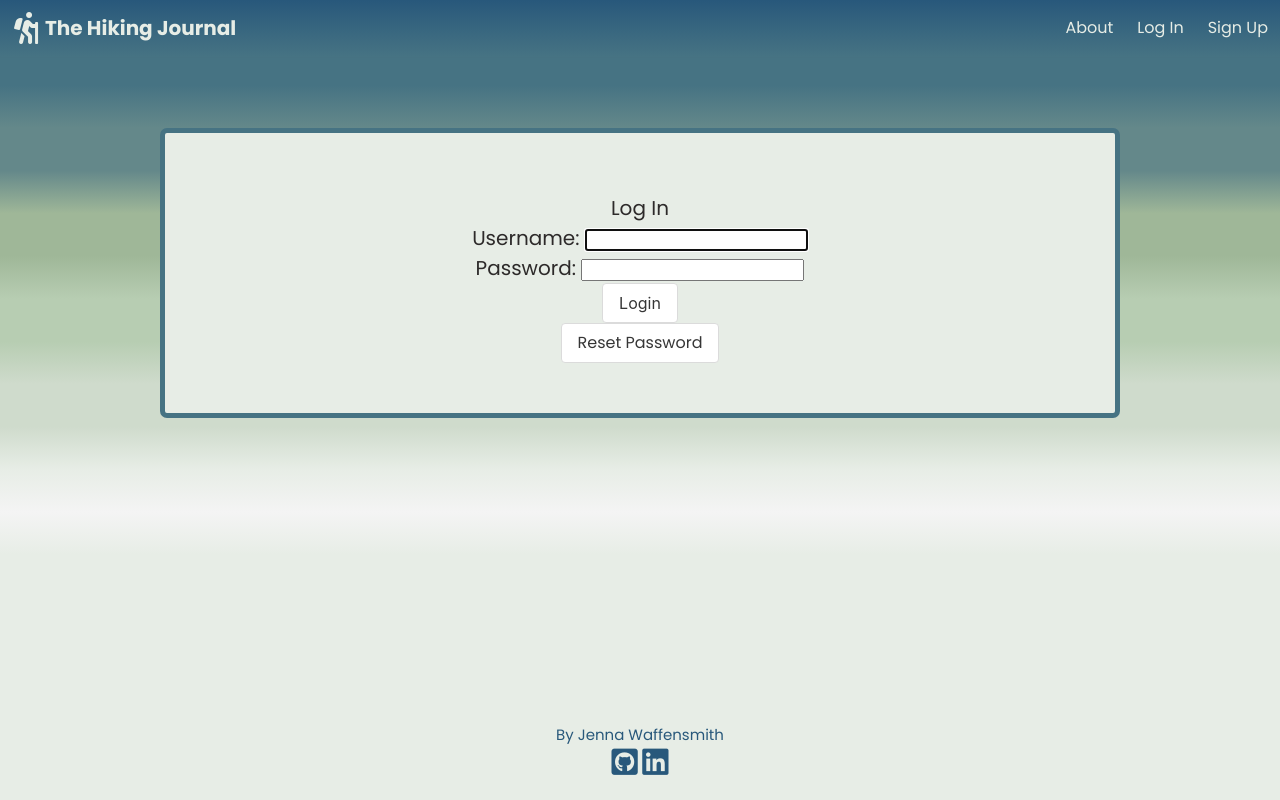
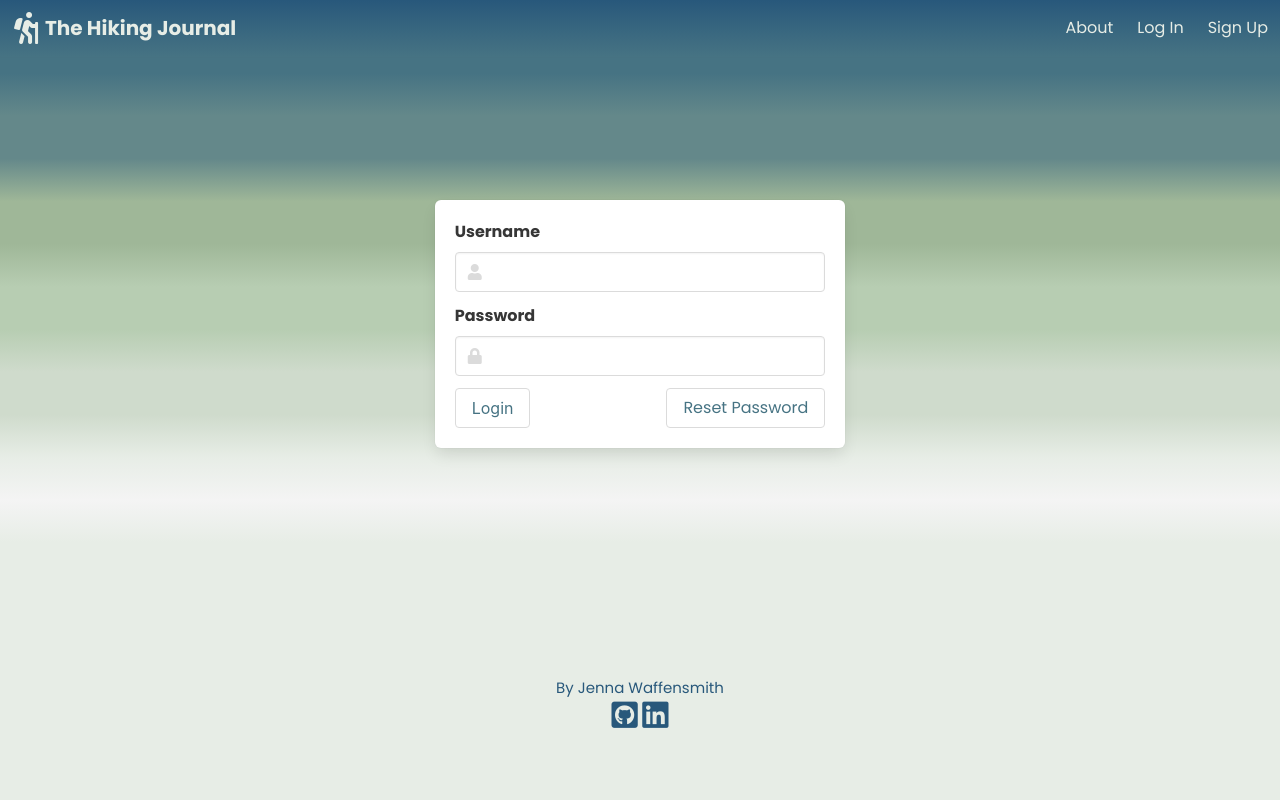
Before and after one commit to jwaffensmith/hiking-journal, a Django app: page /accounts/login/ in a window 1280 px wide. Run offline with Django 3.2, Linux system fonts and the light colour scheme; some libraries are stand-ins or nearby versions.

Commit message:
styled login page

```diff
--- a/main_app/static/css/style.css
+++ b/main_app/static/css/style.css
@@ -62,10 +62,8 @@ nav.navbar.is-fixed-top .navbar-end .login-button:hover, nav.navbar.is-fixed-top
 }
 
 .footer {
-  padding: 20px;
   background: #e7ede6;
   width: 100%;
-  bottom: 0;
   position: fixed;
 }
 .footer .contact-info {
@@ -209,28 +207,28 @@ a.edit-link:hover, a.delete-link:hover {
   transform: scale(1.05);
 }
 
-#site-btn {
+.site-btn {
   color: #467383;
   outline: none !important;
 }
 
-#site-btn:hover {
+.site-btn:hover {
   color: #467383;
   border-color: #467383;
 }
 
-#site-btn:active {
+.site-btn:active {
   color: #467383;
   border-color: #467383;
   box-shadow: none;
   outline: none !important;
 }
 
-#site-btn:focus {
+.site-btn:focus {
   box-shadow: 0 0 5px #64888a;
 }
 
-#site-btn:hover:after {
+.site-btn:hover:after {
   pointer-events: none;
   outline: none !important;
   border-color: #467383;
--- a/main_app/static/scss/style.scss
+++ b/main_app/static/scss/style.scss
@@ -91,10 +91,8 @@ nav.navbar.is-fixed-top {
     }
 
 .footer {
-    padding: 20px;
     background: $footer;
     width:100%;
-    bottom: 0;
     position: fixed;
 
     .contact-info {
@@ -256,28 +254,28 @@ a.edit-link:hover, a.delete-link:hover  {
 
 }
 
-#site-btn {
+.site-btn {
     color: $btn;
     outline: none !important;
 }
 
-#site-btn:hover {
+.site-btn:hover {
     color: $btn;
     border-color: $btn;
 }
 
-#site-btn:active {
+.site-btn:active {
     color: $btn;
     border-color: $btn;
     box-shadow: none;
     outline: none !important;
 }
 
-#site-btn:focus {
+.site-btn:focus {
     box-shadow: 0 0 5px $trim;
 }
 
-#site-btn:hover:after {
+.site-btn:hover:after {
     pointer-events: none;
     outline: none !important;
     border-color: $btn;
--- a/main_app/templates/registration/login.html
+++ b/main_app/templates/registration/login.html
@@ -4,12 +4,27 @@
 {% block content%}
 
 <main class="gradient">
-    <div class="container is-max-desktop page-card">
-        <div class="card-border">
-            <h1>Log In</h1>
-            <form method="post" action="{% url 'login' %}">
+    <div class="columns is-centered">
+        <div class="column is-one-third" style="margin-top: 200px;">
+            <form class="box site-form" method="post" action="{% url 'login' %}">
                 {% csrf_token %}
-                {{ form.as_p }}
+                <div class="field">
+                    <label class="label">Username</label>
+                    <p class="control has-icons-left">
+                        {% csrf_token %}
+                        <input class="input" type="text" name="username" id="id_username" maxlength="150" autocapitalize="none" required/>
+                        <span class="icon is-left"><i class="fas fa-user"></i></span>
+                    </p>
+                </div>
+                <div class="field">
+                    <label class="label">Password</label>
+                    <p class="control has-icons-left">
+                        {% csrf_token %}
+                        <input class="input" type="password" name="password" required id="id_password"/>
+                        <span class="icon is-left"><i class="fas fa-lock"></i></span>
+                    </p>
+                </div>
+
                 {% if form.errors %}
                 {% for field in form %}
                     {% for error in field.errors %}
@@ -24,32 +39,19 @@
                     </div>
                 {% endfor %}
                 {% endif %}
-                <input type="submit" class="button" value="Login" />
-                <input type="hidden" name="next" value="{{ next }}" />
+
+                <div style="display: flex; justify-content: space-between; margin-top: 10px;">
+                    <div class="control">
+                        <input class="button site-btn" type="submit" value="Login" name="Login"/>
+                        <input type="hidden" name="next" value="{{ next }}" />
+                    </div>
+                    <div class="control">
+                        <a class="button site-btn" href="{% url 'password_reset' %}">Reset Password</a>
+                    </div>
+                </div>
             </form>
-            <div>
-                <a class="button" href="{% url 'password_reset' %}">Reset Password</a>
-            </div>
         </div>
     </div>
 </main>
 
 {% endblock %}
-
-<form class="box">
-    <div class="field">
-      <label class="label">Email</label>
-      <div class="control">
-        <input class="input" type="email" placeholder="e.g. alex@example.com">
-      </div>
-    </div>
-
-    <div class="field">
-      <label class="label">Password</label>
-      <div class="control">
-        <input class="input" type="password" placeholder="********">
-      </div>
-    </div>
-
-    <button class="button is-primary">Sign in</button>
-  </form>
```
Also changed, not shown: 1 other file.
